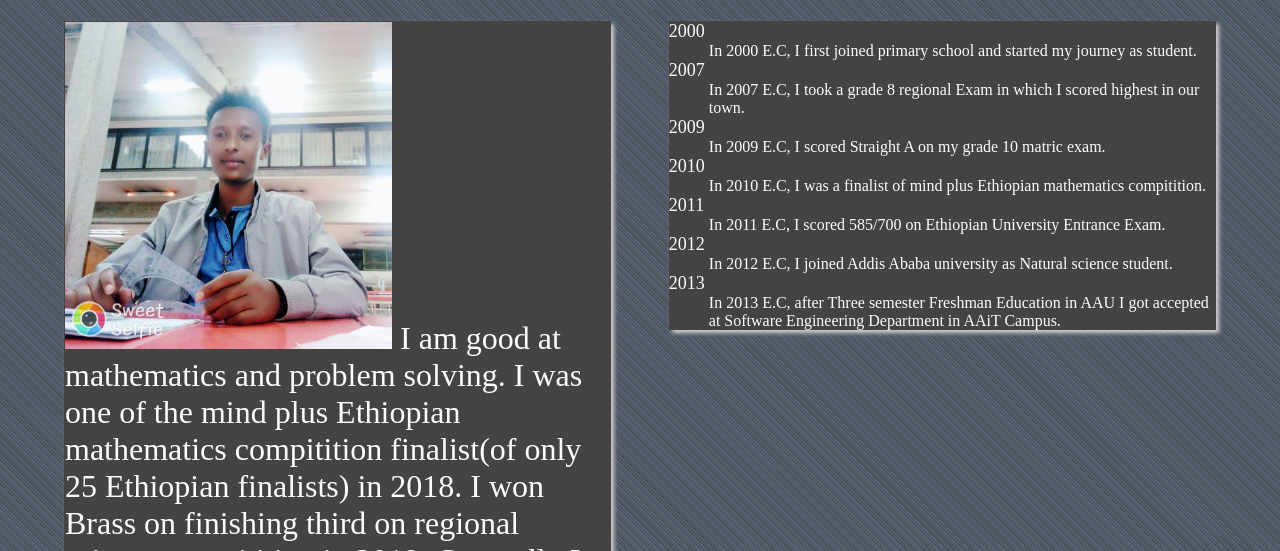
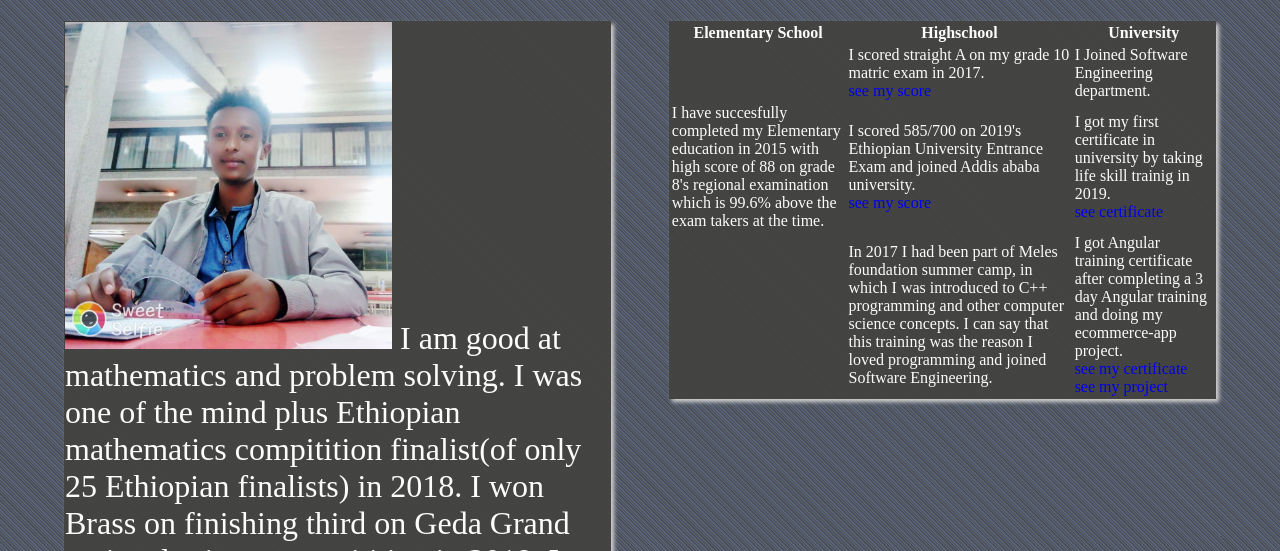
Before and after one commit to TesfayeAdugna/UGR-4709-12, a plain HTML site: page html/achievement.html in a window 1280 px wide. Shown: the part 249-800 px from the top of the page. Drawn offline with Linux system fonts and the light colour scheme.

Commit message:
changing lorem with meaning full text

```diff
--- a/html/achievement.html
+++ b/html/achievement.html
@@ -72,25 +72,31 @@
     <div id="achcontainer">
     <div id="ach">
         <img src="../images/photo_2021-11-21_23-43-02.jpg" alt="some achievement photo" width="60%">
-        I am good at mathematics and problem solving. I was one of the mind plus Ethiopian mathematics compitition finalist(of only 25 Ethiopian finalists) in 2018. I won Brass on finishing third on regional science compitition in 2019. Generally I want to say I've been good with my education at highschool and elementary schoools.
+        I am good at mathematics and problem solving. I was one of the mind plus Ethiopian mathematics compitition finalist(of only 25 Ethiopian finalists) in 2018. I won Brass on finishing third on Geda Grand regional science compitition in 2019. I have learned many programming languages after and before I joined University.
     </div>
 
     <div id="table">
         <table>
-                <dt width="20%">2000</dt>
-                    <dd>In 2000 E.C, I first joined primary school and started my journey as student.</dd>
-                <dt width="20%">2007</dt>
-                    <dd>In 2007 E.C, I took a grade 8 regional Exam in which I scored highest in our town.</dd>
-                <dt width="20%">2009</dt>
-                    <dd>In 2009 E.C, I scored Straight A on my grade 10 matric exam.</dd>
-                <dt width="20%">2010</dt>
-                    <dd>In 2010 E.C, I was a finalist of mind plus Ethiopian mathematics compitition.</dd>
-                <dt width="20%">2011</dt>
-                    <dd>In 2011 E.C, I scored 585/700 on Ethiopian University Entrance Exam.</dd>
-                <dt width="20%">2012</dt>
-                    <dd>In 2012 E.C, I joined Addis Ababa university as Natural science student.</dd>
-                <dt>2013</dt>
-                    <dd>In 2013 E.C, after Three semester Freshman Education in AAU I got accepted at Software Engineering Department in AAiT Campus.</dd>
+            <thead>
+                <th>Elementary School</th>
+                <th>Highschool</th>
+                <th>University</th>
+            </thead>
+            <tr>
+                <td></td>
+                <td>I scored straight A on my grade 10 matric exam in 2017. <br /> <a href="../images/g10 matric.pdf">see my score</a> </td>
+                <td>I Joined Software Engineering department.</td>
+            </tr>
+            <tr>
+                <td>I have succesfully completed my Elementary education in 2015 with high score of 88 on grade 8's regional examination which is 99.6% above the exam takers at the time.</td>
+                <td>I scored 585/700 on 2019's Ethiopian University Entrance Exam and joined Addis ababa university.<br /> <a href="../images/g12 entrance.pdf">see my score</a> </td>
+                <td>I got my first certificate in university by taking life skill trainig in 2019.<br /> <a href="../images/img003.pdf">see certificate</a></td>
+            </tr>
+            <tr>
+                <td></td>
+                <td>In 2017 I had been part of Meles foundation summer camp, in which I was introduced to C++ programming and other computer science concepts. I can say that this training was the reason I loved programming and joined Software Engineering.</td>
+                <td>I got Angular training certificate after completing a 3 day Angular training and doing my ecommerce-app project.<br /> <a href="../images/img002.pdf">see my certificate</a> <br /> <a href="https://github.com/TesfayeAdugna/Angular-Ecommerce-App" target="_blank">see my project</a> </td>
+            </tr>
         </table>
     </div>
     </div>
```
Also changed, not shown: html/aboutme.html (+4 -2 lines), html/contact.html (+11 -5 lines), 2 other files.
